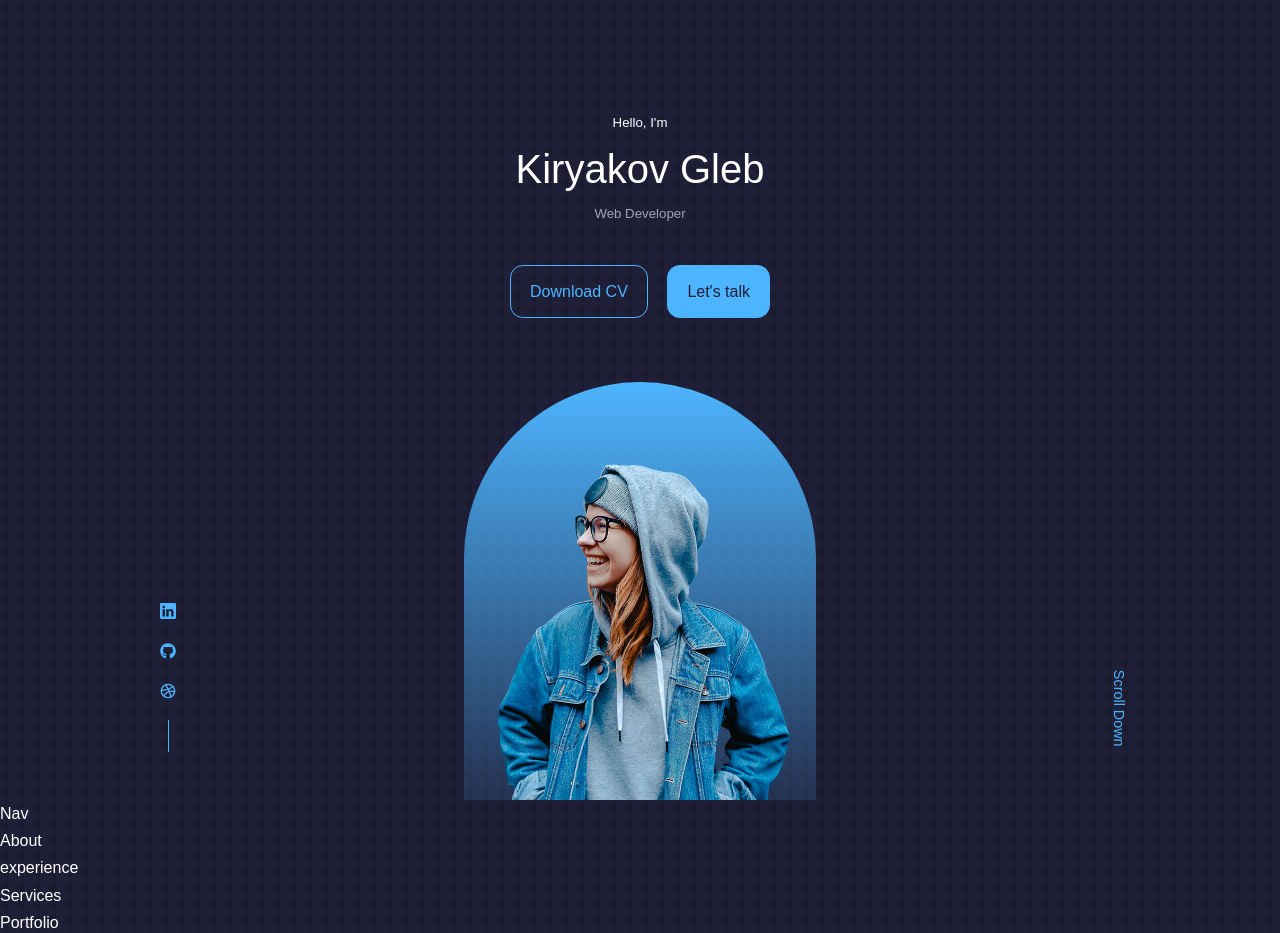
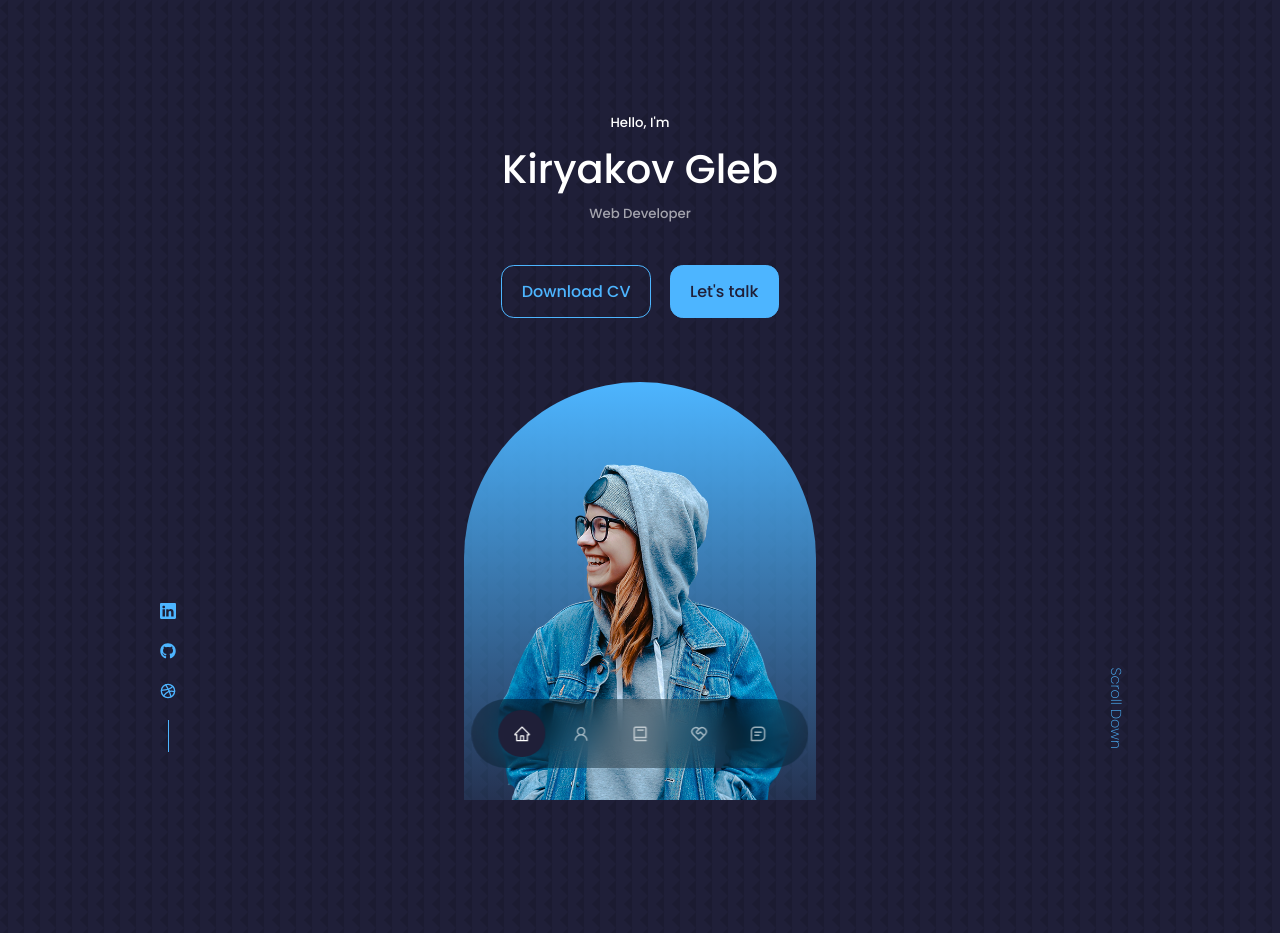
Before and after one commit to Faitsumaru/PortfolioSite, a React (Create React App) app: page / in a window 1280 px wide. Shown: the top 933 px of the page. Built offline with nearby package versions, Linux system fonts and the light colour scheme.

Commit message:
<nav> component is done

```diff
--- a/public/index.html
+++ b/public/index.html
@@ -4,6 +4,9 @@
     <meta charset="UTF-8">
     <meta http-equiv="X-UA-Compatible" content="IE=edge">
     <meta name="viewport" content="width=device-width, initial-scale=1.0">
+    <link rel="preconnect" href="https://fonts.googleapis.com">
+    <link rel="preconnect" href="https://fonts.gstatic.com" crossorigin>
+    <link href="https://fonts.googleapis.com/css2?family=Poppins:wght@200;500&display=swap" rel="stylesheet">
     <title>React Portfolio Website</title>
 </head>
 <body>
--- a/src/components/about/About.jsx
+++ b/src/components/about/About.jsx
@@ -3,7 +3,7 @@
 
 const About = () => {
   return (
-    <div>About</div>
+    <section id='about'>About</section>
   )
 }
 
--- a/src/components/contact/Contact.jsx
+++ b/src/components/contact/Contact.jsx
@@ -3,7 +3,7 @@
 
 const Contact = () => {
   return (
-    <div>Contact</div>
+    <section id='contact'>Contact</section>
   )
 }
 
--- a/src/components/experience/Experience.jsx
+++ b/src/components/experience/Experience.jsx
@@ -3,7 +3,7 @@
 
 const experience = () => {
   return (
-    <div>experience</div>
+    <section id='experience'>Experience</section>
   )
 }
 
--- a/src/components/nav/Nav.jsx
+++ b/src/components/nav/Nav.jsx
@@ -1,9 +1,24 @@
 import React from 'react'
 import './nav.scss'
 
+import {AiOutlineHome} from 'react-icons/ai'
+import {AiOutlineUser} from 'react-icons/ai'
+import {BiBook} from 'react-icons/bi'
+import {RiServiceLine} from 'react-icons/ri'
+import {BiMessageSquareDetail} from 'react-icons/bi'
+
+import {useState} from 'react' //hook for changing active nav link
+
 const Nav = () => {
+  const [activeNav, setActiveNav] = useState('#');
   return (
-    <div>Nav</div>
+    <nav>
+      <a href="#" onClick={() => setActiveNav('#')} className={activeNav === '#' ? 'active' : ''}><AiOutlineHome/></a>
+      <a href="#about" onClick={() => setActiveNav('#about')} className={activeNav === '#about' ? 'active' : ''}><AiOutlineUser/></a>
+      <a href="#experience" onClick={() => setActiveNav('#experience')} className={activeNav === '#experience' ? 'active' : ''}><BiBook/></a>
+      <a href="#services" onClick={() => setActiveNav('#services')} className={activeNav === '#services' ? 'active' : ''}><RiServiceLine/></a>
+      <a href="#contact" onClick={() => setActiveNav('#contact')} className={activeNav === '#contact' ? 'active' : ''}><BiMessageSquareDetail/></a>
+    </nav>
   )
 }
 
--- a/src/components/nav/nav.scss
+++ b/src/components/nav/nav.scss
@@ -0,0 +1,31 @@
+nav {
+    background: rgba(0, 0, 0, .3);
+    width: max-content;
+    display: block;
+    padding: .7rem 1.7rem;
+    z-index: 2;
+    position: fixed;
+    left: 50%;
+    transform: translateX(-50%);
+    bottom: 2rem;
+    display: flex;
+    gap: .8rem;
+    border-radius: 3rem;
+    backdrop-filter: blur(15px);
+}
+
+nav a {
+    background: transparent;
+    padding: .9rem;
+    border-radius: 50%;
+    display: flex;
+    color: var(--color-light);
+    font-size: 1.1rem;
+    &:hover {
+        background: rgba(0, 0, 0, .3);
+    }
+    &.active {
+        background: var(--color-bg);
+        color: var(--color-white);
+    }
+}
--- a/src/components/portfolio/Portfolio.jsx
+++ b/src/components/portfolio/Portfolio.jsx
@@ -4,7 +4,7 @@
 const Portfolio = () => {
   return (
 
-    <div>Portfolio</div>
+    <section id='portfolio'>Portfolio</section>
   )
 }
 
--- a/src/components/services/Services.jsx
+++ b/src/components/services/Services.jsx
@@ -3,7 +3,7 @@
 
 const Services = () => {
   return (
-    <div>Services</div>
+    <section id='services'>Services</section>
   )
 }
 
--- a/src/components/testimonials/Testimonials.jsx
+++ b/src/components/testimonials/Testimonials.jsx
@@ -3,7 +3,7 @@
 
 const Testimonials = () => {
   return (
-    <div>Testimonials</div>
+    <section id='testimonials'>Testimonials</section>
   )
 }
 
--- a/src/index.scss
+++ b/src/index.scss
@@ -55,6 +55,7 @@
 
 section {
     margin-top: 8rem;
+    height: 100vh; //vh - viewport height
 }
 
 section > h2,
```
